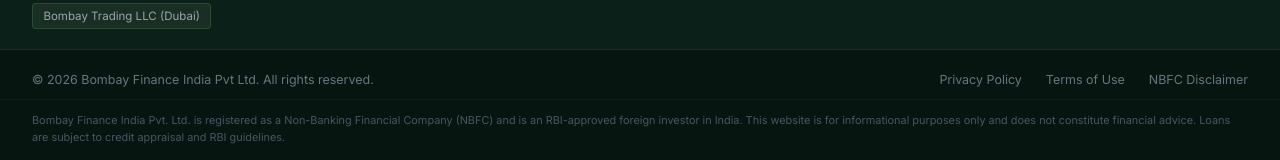
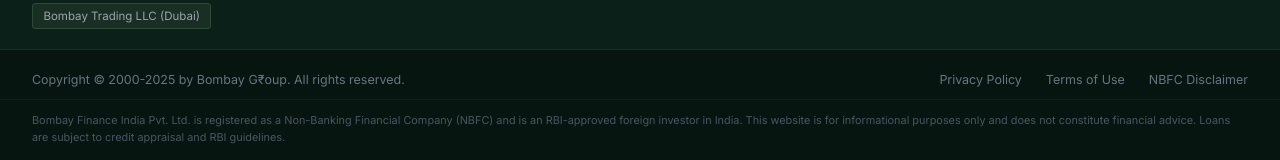
Before and after one commit to peoplesmolt-arch/bombay-group-website, a React (Vite) app: page /contact in a window 1280 px wide. Shown: the part 1356-1516 px from the top of the page. Built offline with nearby package versions, Linux system fonts and the light colour scheme; some icons are missing.

Commit message:
Update footer copyright text

```diff
--- a/src/components/Footer.jsx
+++ b/src/components/Footer.jsx
@@ -160,7 +160,7 @@
       <div className="footer__bottom">
         <div className="container footer__bottom-inner">
           <p className="footer__copyright">
-            © {new Date().getFullYear()} Bombay Finance India Pvt Ltd. All rights reserved.
+            Copyright © 2000-2025 by Bombay G₹oup. All rights reserved.
           </p>
           <div className="footer__legal-links">
             <Link to="/privacy">Privacy Policy</Link>
```
